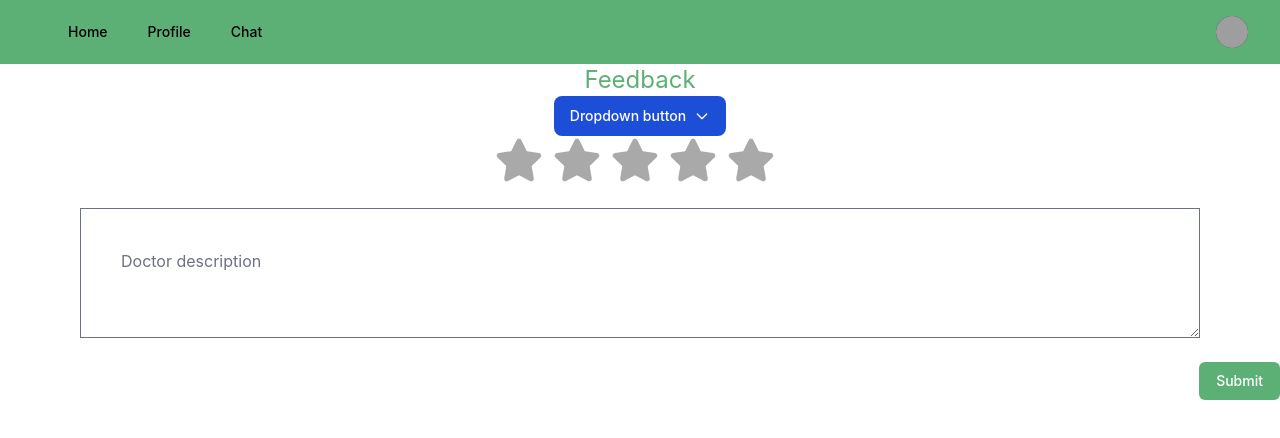
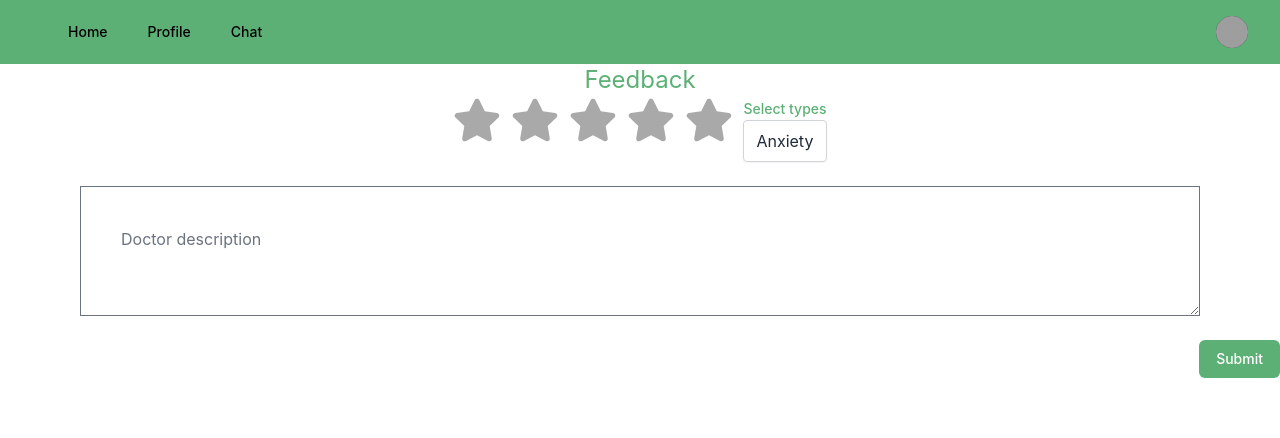
Before and after one commit to NotFastJustFurious/frontend, a React (Create React App) app: page /feedBack in a window 1280 px wide. Shown: the top 438 px of the page. Built offline with nearby package versions, Linux system fonts and the light colour scheme; grey boxes are pictures that could not be loaded.

Commit message:
listbox and updatefeedback added

```diff
--- /dev/null
+++ b/src/component/ListBox.js
@@ -0,0 +1,83 @@
+import { useState } from "react";
+import { Listbox, Transition } from "@headlessui/react";
+
+const types = ["Anxiety", "OCD", "Paranoia", "Panic", "Depression", "Bipolar"];
+
+export default function ListBox() {
+  const [selectedType, setSelectedType] = useState("Anxiety");
+
+  return (
+    <div>
+      <Listbox as="div" value={selectedType} onChange={setSelectedType}>
+        {({ open }) => (
+          <>
+            <Listbox.Label className="text-sm font-medium text-furious-green">
+              Select types
+            </Listbox.Label>
+            <div className="relative">
+              <span className="inline-block w-full">
+                <Listbox.Button className="pl-3 py-2 w-full text-left focus:outline-none focus:shadow-outline-green-900 focus:border-green-800 relative border shadow-sm border-gray-300 rounded text-gray-800">
+                  <span className="block truncate">{selectedType}</span>
+                </Listbox.Button>
+              </span>
+              <Transition
+                show={open}
+                leave="transition ease-in duration-100"
+                leaveFrom="opacity-100"
+                leaveTo="opacity-0"
+              >
+                <Listbox.Options
+                  static
+                  className="border border-gray-300 rounded mt-1"
+                >
+                  {types.map((type) => (
+                    <Listbox.Option key={type} value={type}>
+                      {({ selected, active }) => (
+                        <div
+                          className={`${
+                            active
+                              ? "text-white bg-furious-green"
+                              : "text-gray-900"
+                          } cursor-default select-none relative py-2 pl-10 pr-4`}
+                        >
+                          <span
+                            className={`${
+                              selected ? "font-semibold" : "font-normal"
+                            }`}
+                          >
+                            {type}
+                          </span>
+
+                          {selected && (
+                            <span
+                              className={`${
+                                active ? "text-white" : "text-furious-green"
+                              } absolute inset-y-0 left-0 flex items-center pl-2`}
+                            >
+                              <svg
+                                className="h-5 w-5"
+                                xmlns="http://www.w3.org/2000/svg"
+                                viewBox="0 0 20 20"
+                                fill="currentColor"
+                              >
+                                <path
+                                  fillRule="evenodd"
+                                  d="M10 18a8 8 0 100-16 8 8 0 000 16zm3.707-9.293a1 1 0 00-1.414-1.414L9 10.586 7.707 9.293a1 1 0 00-1.414 1.414l2 2a1 1 0 001.414 0l4-4z"
+                                  clipRule="evenodd"
+                                />
+                              </svg>
+                            </span>
+                          )}
+                        </div>
+                      )}
+                    </Listbox.Option>
+                  ))}
+                </Listbox.Options>
+              </Transition>
+            </div>
+          </>
+        )}
+      </Listbox>
+    </div>
+  );
+}
--- a/src/page/feedBack/FeedBack.js
+++ b/src/page/feedBack/FeedBack.js
@@ -2,6 +2,7 @@ import NavigationBar from "../../component/NavigationBar";
 import { useState } from "react";
 import { FaStar } from 'react-icons/fa' // (https://react-icons.github.io/react-icons)
 import { sendAddRecord } from "../../utils/Request";
+import ListBox from "../../component/ListBox";
 
 export default function FeedBack() {
 
@@ -43,29 +44,6 @@ export default function FeedBack() {
                 <div className="flex justify-center item-center">
                     <a className="text-furious-green text-2xl text-bold"> Feedback </a>
                 </div>
-                <div className="max-w-lg mx-auto">
-                    <button className="text-white bg-blue-700 hover:bg-blue-800 focus:ring-4 focus:ring-blue-300 font-medium rounded-lg text-sm px-4 py-2.5 text-center inline-flex items-center" type="button" data-dropdown-toggle="dropdown">Dropdown button <svg class="w-4 h-4 ml-2" fill="none" stroke="currentColor" viewBox="0 0 24 24" xmlns="http://www.w3.org/2000/svg"><path stroke-linecap="round" stroke-linejoin="round" stroke-width="2" d="M19 9l-7 7-7-7"></path></svg></button>
-                        <div className="hidden bg-white text-base z-50 list-none divide-y divide-gray-100 rounded shadow my-4" id="dropdown">
-                            <div className="px-4 py-3">
-                                <span className="block text-sm">Bonnie Green</span>
-                                <span className="block text-sm font-medium text-gray-900 truncate">name@flowbite.com</span>
-                            </div>
-                            <ul className="py-1" aria-labelledby="dropdown">
-                                <li>
-                                    <a className="text-sm hover:bg-gray-100 text-gray-700 block px-4 py-2">Dashboard</a>
-                                </li>
-                                <li>
-                                    <a className="text-sm hover:bg-gray-100 text-gray-700 block px-4 py-2">Settings</a>
-                                </li>
-                                <li>
-                                    <a className="text-sm hover:bg-gray-100 text-gray-700 block px-4 py-2">Earnings</a>
-                                </li>
-                                <li>
-                                    <a className="text-sm hover:bg-gray-100 text-gray-700 block px-4 py-2">Sign out</a>
-                                </li>
-                            </ul>
-                        </div>
-                </div>
 
                 <div className="flex flex-row justify-center item-center">
                     {stars.map((_, index) => {
@@ -84,6 +62,9 @@ export default function FeedBack() {
                             />
                         )
                     })}
+                    <div className="">
+                        <ListBox></ListBox>
+                    </div>
                 </div>
                 <br></br>
                 <div className="flex flex-col justify-center item-center">
```
